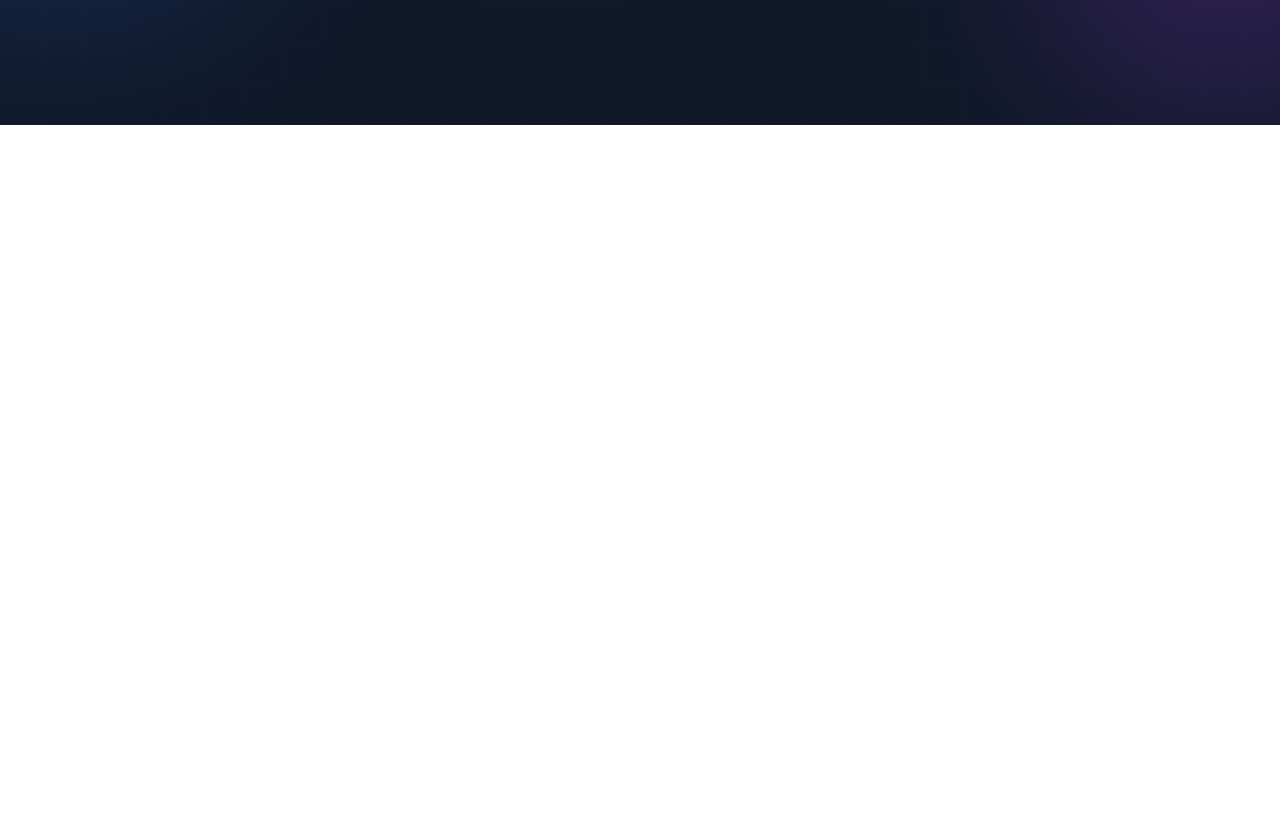
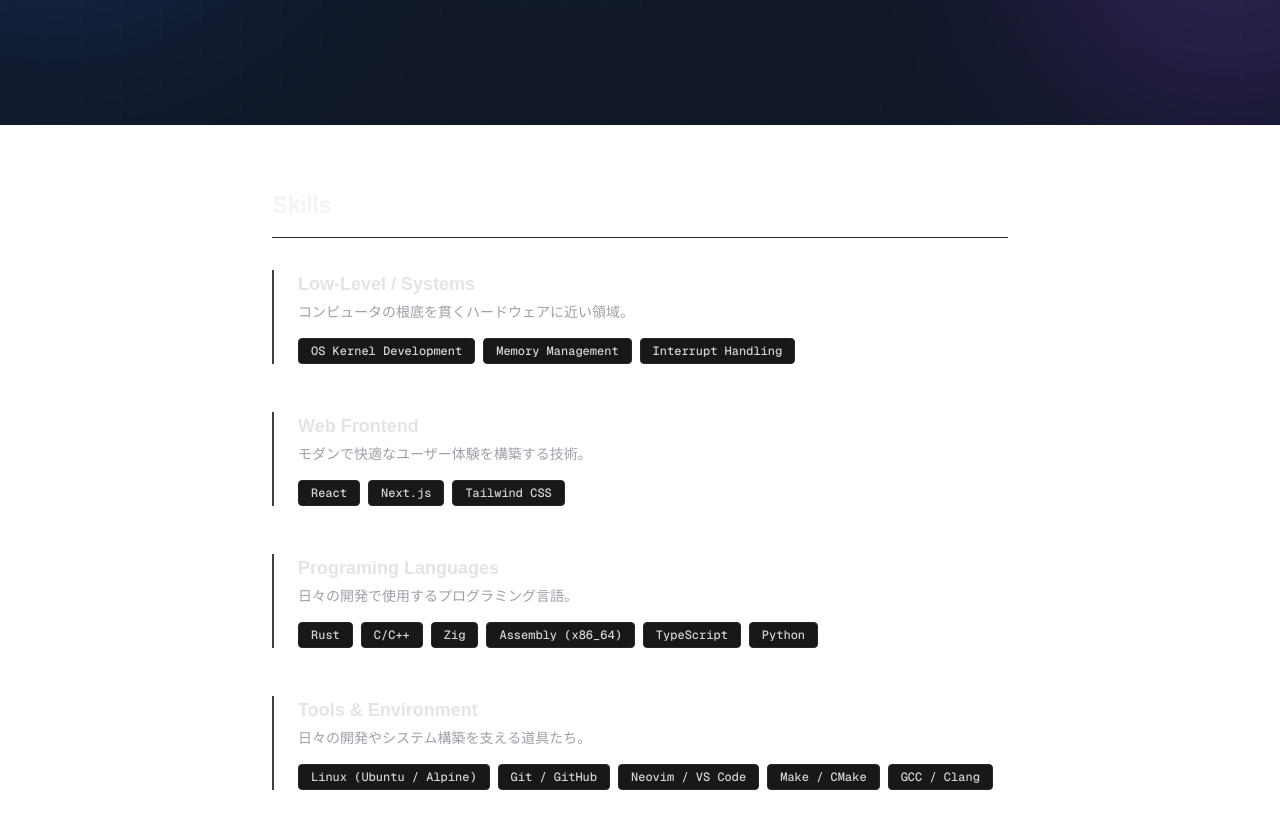
Before and after one commit to naka0-0yama/portfolio, a Next.js app: page / in a window 1280 px wide. Shown: the part 740-1568 px from the top of the page. Before the commit the page ends 865 px from the top, so only its background shows below. Built offline with nearby package versions, Linux system fonts and the light colour scheme.

Commit message:
feat(components): add Skills section to showcase skill categories and technologies

```diff
--- /dev/null
+++ b/src/app/components/Skills.tsx
@@ -0,0 +1,75 @@
+const skillCategories = [
+  {
+    title: 'Low-Level / Systems',
+    description: 'コンピュータの根底を貫くハードウェアに近い領域。',
+    skills: [
+      'OS Kernel Development',
+      'Memory Management',
+      'Interrupt Handling',
+    ],
+  },
+  {
+    title: 'Web Frontend',
+    description: 'モダンで快適なユーザー体験を構築する技術。',
+    skills: [
+      'React',
+      'Next.js',
+      'Tailwind CSS',
+    ],
+  },
+  {
+    title: 'Programing Languages',
+    description: '日々の開発で使用するプログラミング言語。',
+    skills: [
+        'Rust',
+        'C/C++',
+        'Zig',
+        'Assembly (x86_64)',
+        'TypeScript',
+        'Python',
+    ],
+  },
+  {
+    title: 'Tools & Environment',
+    description: '日々の開発やシステム構築を支える道具たち。',
+    skills: [
+      'Linux (Ubuntu / Alpine)',
+      'Git / GitHub',
+      'Neovim / VS Code',
+      'Make / CMake',
+      'GCC / Clang',
+    ],
+  },
+];
+
+export default function SkillsPage() {
+  return (
+    <section id="skills" className="py-16 max-w-3xl mx-auto px-4">
+        <h2 className="text-2xl font-bold tracking-tight mb-8 text-zinc-100 border-b border-zinc-800 pb-4">
+        Skills
+      </h2>
+      <div className="space-y-12">
+        {skillCategories.map((category, index) => (
+          <div key={index} className="border-l-2 border-zinc-700 pl-4 sm:pl-6">
+            <h3 className="text-lg font-semibold text-zinc-200">
+              {category.title}
+            </h3>
+            <p className="text-sm text-zinc-400 mt-1 mb-4">
+              {category.description}
+            </p>
+            <div className="flex flex-wrap gap-2">
+              {category.skills.map((skill, sIndex) => (
+                <span
+                  key={sIndex}
+                  className="px-3 py-1 text-xs font-mono font-medium bg-zinc-900 text-zinc-300 rounded border border-zinc-800 hover:border-zinc-600 transition-colors"
+                >
+                  {skill}
+                </span>
+              ))}
+            </div>
+          </div>
+        ))}
+      </div>
+    </section>
+  );
+}
--- a/src/app/page.tsx
+++ b/src/app/page.tsx
@@ -1,11 +1,13 @@
 import Image from "next/image";
 import HeaderPage from "./components/Header";
 import Hero from "./components/Hero";
+import SkillsPage from "./components/Skills";
 export default function Home() {
   return (
     <main className="">
       <HeaderPage />
       <Hero />
+      <SkillsPage />
     </main>
   );
 }
```
